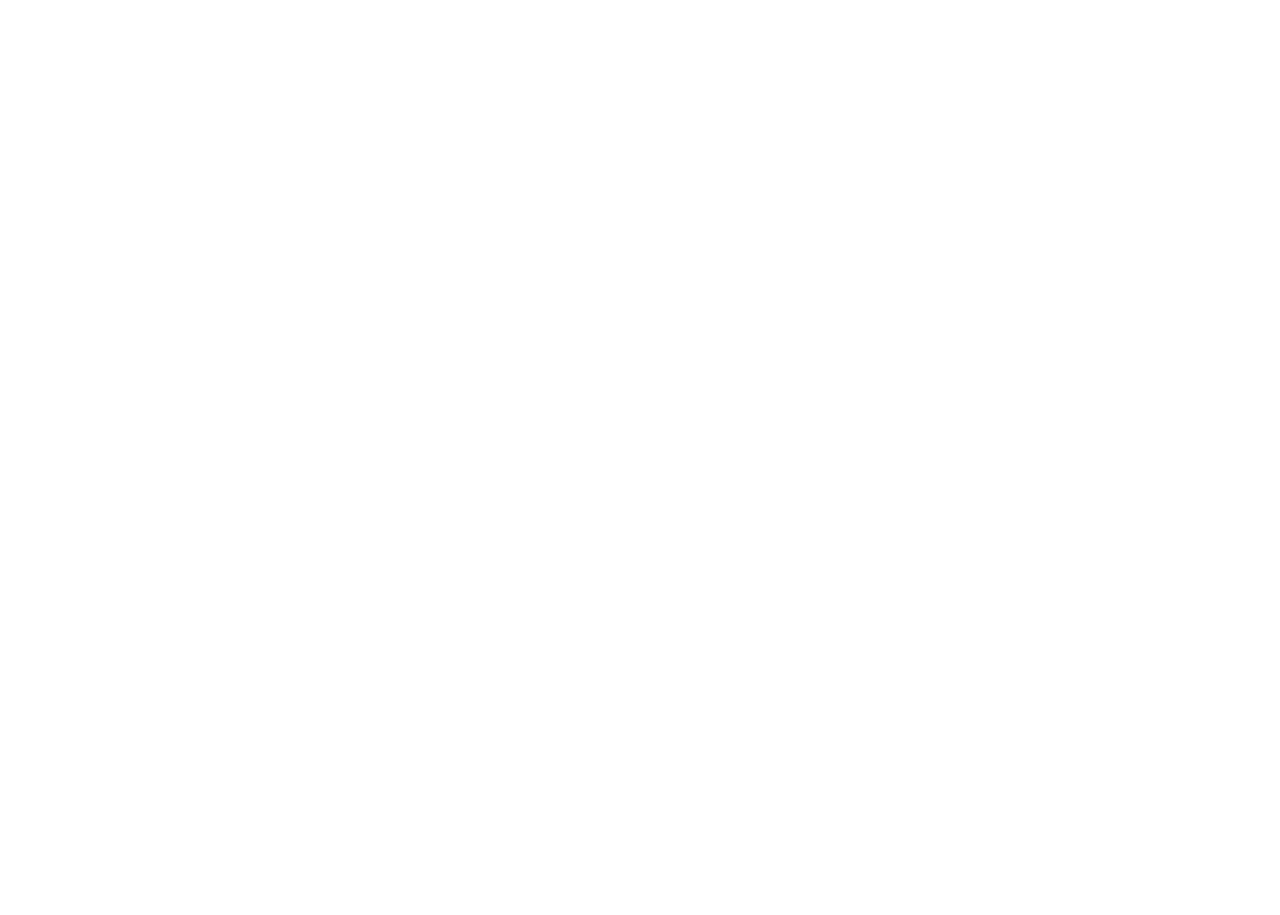
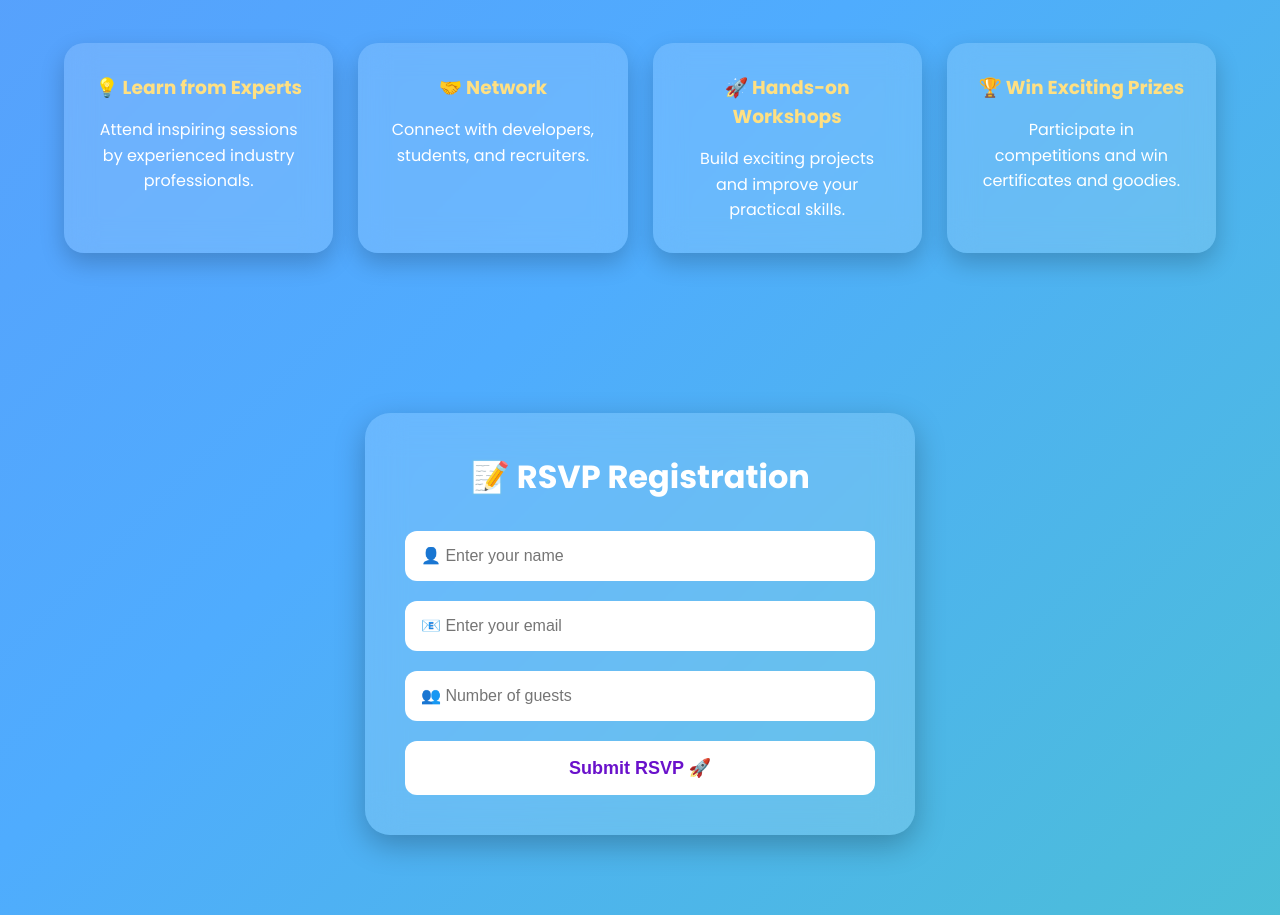
Before and after one commit to gvsmonika14/EventEase, a React (Create React App) app in the folder client/: page / in a window 1280 px wide. Shown: the part 1244-2159 px from the top of the page. Before the commit the page ends 1217 px from the top, so only its background shows below. Built offline with nearby package versions, Linux system fonts and the light colour scheme.

Commit message:
Completed EventEase frontend updates

```diff
--- a/client/package.json
+++ b/client/package.json
@@ -8,6 +8,7 @@
     "@testing-library/react": "^16.3.2",
     "@testing-library/user-event": "^13.5.0",
     "react": "^19.2.7",
+    "react-confetti": "^6.4.0",
     "react-dom": "^19.2.7",
     "react-scripts": "5.0.1",
     "web-vitals": "^2.1.4"
--- a/client/src/App.js
+++ b/client/src/App.js
@@ -3,6 +3,7 @@
 import Navbar from "./components/Navbar";
 import Hero from "./components/Hero";
 import Countdown from "./components/Countdown";
+import EventHighlights from "./components/EventHighlights";
 import RSVPForm from "./components/RSVPForm";
 
 function App() {
@@ -11,6 +12,7 @@
       <Navbar />
       <Hero />
       <Countdown />
+      <EventHighlights />
       <RSVPForm />
     </div>
   );
--- /dev/null
+++ b/client/src/components/EventHighlights.css
@@ -0,0 +1,38 @@
+.highlights {
+  width: 90%;
+  margin: 80px auto;
+  text-align: center;
+}
+
+.highlights h2 {
+  font-size: 40px;
+  margin-bottom: 40px;
+}
+
+.highlight-container {
+  display: grid;
+  grid-template-columns: repeat(auto-fit, minmax(250px, 1fr));
+  gap: 25px;
+}
+
+.card {
+  background: rgba(255,255,255,0.15);
+  backdrop-filter: blur(15px);
+  padding: 30px;
+  border-radius: 20px;
+  transition: 0.3s;
+  box-shadow: 0 10px 25px rgba(0,0,0,0.2);
+}
+
+.card:hover {
+  transform: translateY(-10px) scale(1.03);
+}
+
+.card h3 {
+  margin-bottom: 15px;
+  color: #ffe082;
+}
+
+.card p {
+  line-height: 1.6;
+}
--- /dev/null
+++ b/client/src/components/EventHighlights.js
@@ -0,0 +1,45 @@
+import "./EventHighlights.css";
+
+function EventHighlights() {
+  return (
+    <section className="highlights">
+
+      <h2>🌟 Why Attend?</h2>
+
+      <div className="highlight-container">
+
+        <div className="card">
+          <h3>💡 Learn from Experts</h3>
+          <p>
+            Attend inspiring sessions by experienced industry professionals.
+          </p>
+        </div>
+
+        <div className="card">
+          <h3>🤝 Network</h3>
+          <p>
+            Connect with developers, students, and recruiters.
+          </p>
+        </div>
+
+        <div className="card">
+          <h3>🚀 Hands-on Workshops</h3>
+          <p>
+            Build exciting projects and improve your practical skills.
+          </p>
+        </div>
+
+        <div className="card">
+          <h3>🏆 Win Exciting Prizes</h3>
+          <p>
+            Participate in competitions and win certificates and goodies.
+          </p>
+        </div>
+
+      </div>
+
+    </section>
+  );
+}
+
+export default EventHighlights;
--- /dev/null
+++ b/client/src/components/RSVPForm.css
@@ -0,0 +1,99 @@
+.rsvp-section{
+    display:flex;
+    justify-content:center;
+    align-items:center;
+    padding:80px 20px;
+}
+
+.form-card{
+
+    width:100%;
+    max-width:550px;
+
+    background:rgba(255,255,255,.15);
+
+    backdrop-filter:blur(18px);
+
+    padding:40px;
+
+    border-radius:25px;
+
+    box-shadow:0 10px 30px rgba(0,0,0,.25);
+}
+
+.form-card h2{
+
+    text-align:center;
+
+    margin-bottom:30px;
+
+    font-size:32px;
+}
+
+.form-card form{
+
+    display:flex;
+
+    flex-direction:column;
+
+    gap:20px;
+}
+
+.form-card input{
+
+    padding:16px;
+
+    border:none;
+
+    border-radius:12px;
+
+    font-size:16px;
+
+    outline:none;
+}
+
+.form-card button{
+
+    padding:16px;
+
+    border:none;
+
+    border-radius:12px;
+
+    background:#ffffff;
+
+    color:#6a11cb;
+
+    font-size:18px;
+
+    font-weight:bold;
+
+    cursor:pointer;
+
+    transition:.3s;
+}
+
+.form-card button:hover{
+
+    transform:scale(1.05);
+
+}
+
+.success-message{
+
+    background:rgba(76,175,80,.25);
+
+    border:1px solid rgba(255,255,255,.3);
+
+    color:white;
+
+    padding:15px;
+
+    border-radius:12px;
+
+    margin-bottom:20px;
+
+    text-align:center;
+
+    font-weight:bold;
+}
--- a/client/src/components/RSVPForm.js
+++ b/client/src/components/RSVPForm.js
@@ -1,34 +1,75 @@
-import { useState } from "react";
+import { useState, useEffect } from "react";
+import Confetti from "react-confetti";
+import "./RSVPForm.css";
 
 function RSVPForm() {
   const [name, setName] = useState("");
   const [email, setEmail] = useState("");
   const [guests, setGuests] = useState("");
+  const [submitted, setSubmitted] = useState(false);
 
-  function handleSubmit() {
-    if (name === "" || email === "" || guests === "") {
+  const [windowSize, setWindowSize] = useState({
+    width: window.innerWidth,
+    height: window.innerHeight,
+  });
+
+  useEffect(() => {
+    function handleResize() {
+      setWindowSize({
+        width: window.innerWidth,
+        height: window.innerHeight,
+      });
+    }
+
+    window.addEventListener("resize", handleResize);
+
+    return () => window.removeEventListener("resize", handleResize);
+  }, []);
+
+  function handleSubmit(e) {
+    e.preventDefault();
+
+    if (!name || !email || !guests) {
       alert("⚠ Please fill in all the fields.");
       return;
     }
 
-    alert(
-      `🎉 Thank you, ${name}!
+    setSubmitted(true);
 
-Your RSVP has been submitted successfully.
-
-📧 Email: ${email}
-👥 Guests: ${guests}`
-    );
-
-    // Clear the form
     setName("");
     setEmail("");
     setGuests("");
+
+    // Hide confetti after 5 seconds
+    setTimeout(() => {
+      setSubmitted(false);
+    }, 5000);
   }
 
   return (
+    <section className="rsvp-section">
+
+      {submitted && (
+        <Confetti
+        width={windowSize.width}
+        height={windowSize.height}
+        numberOfPieces={400}
+        recycle={false}
+        gravity={0.25}
+        />
+      )}
+
       <div className="form-card">
-      <h2>RSVP Registration</h2>
+
+        <h2>📝 RSVP Registration</h2>
+
+        {submitted && (
+          <div className="success-message">
+            🎉 Thank you! Your RSVP has been submitted successfully.
+          </div>
+        )}
+
+        <form onSubmit={handleSubmit}>
 
           <input
             type="text"
@@ -51,10 +92,15 @@
             onChange={(e) => setGuests(e.target.value)}
           />
 
-      <button onClick={handleSubmit}>
-        Submit RSVP
+          <button type="submit">
+            Submit RSVP 🚀
           </button>
+
+        </form>
+
       </div>
+
+    </section>
   );
 }
 
```
Also changed, not shown: 1 other file (tests, documents, lock files or other folders). Lines whose indentation alone changed are shown as unchanged.
